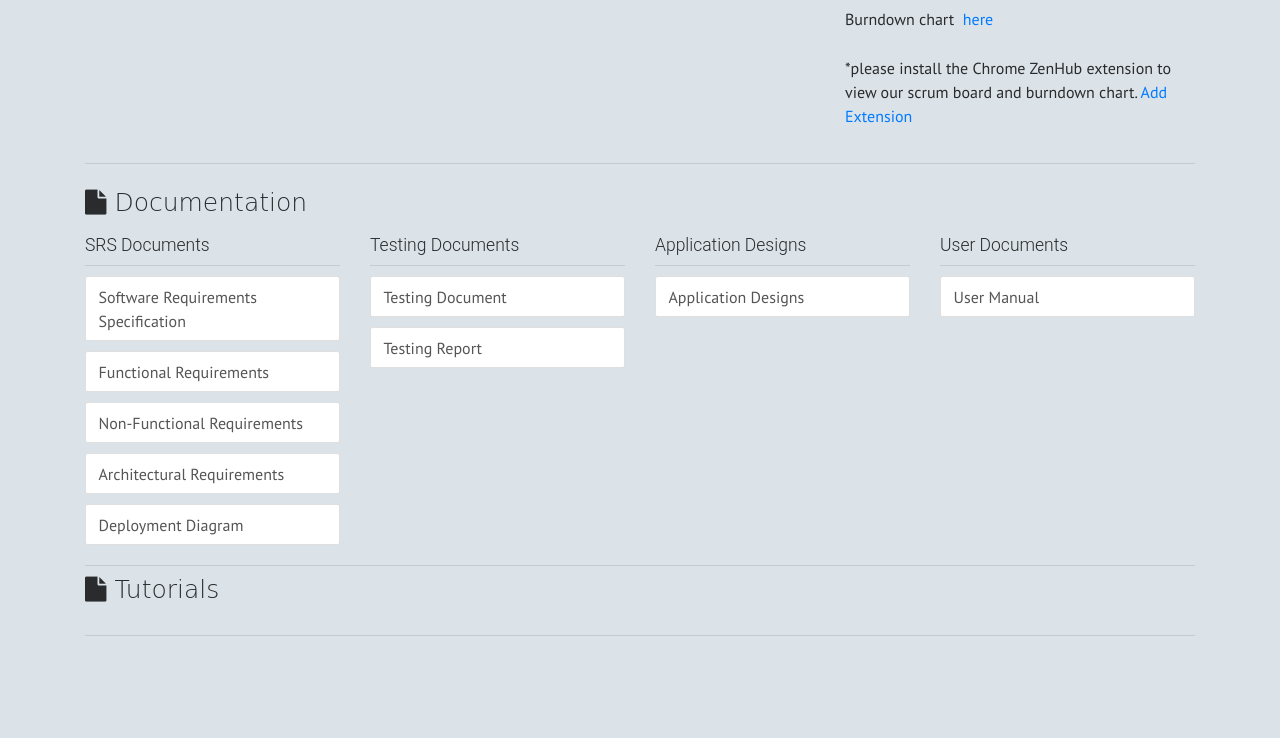
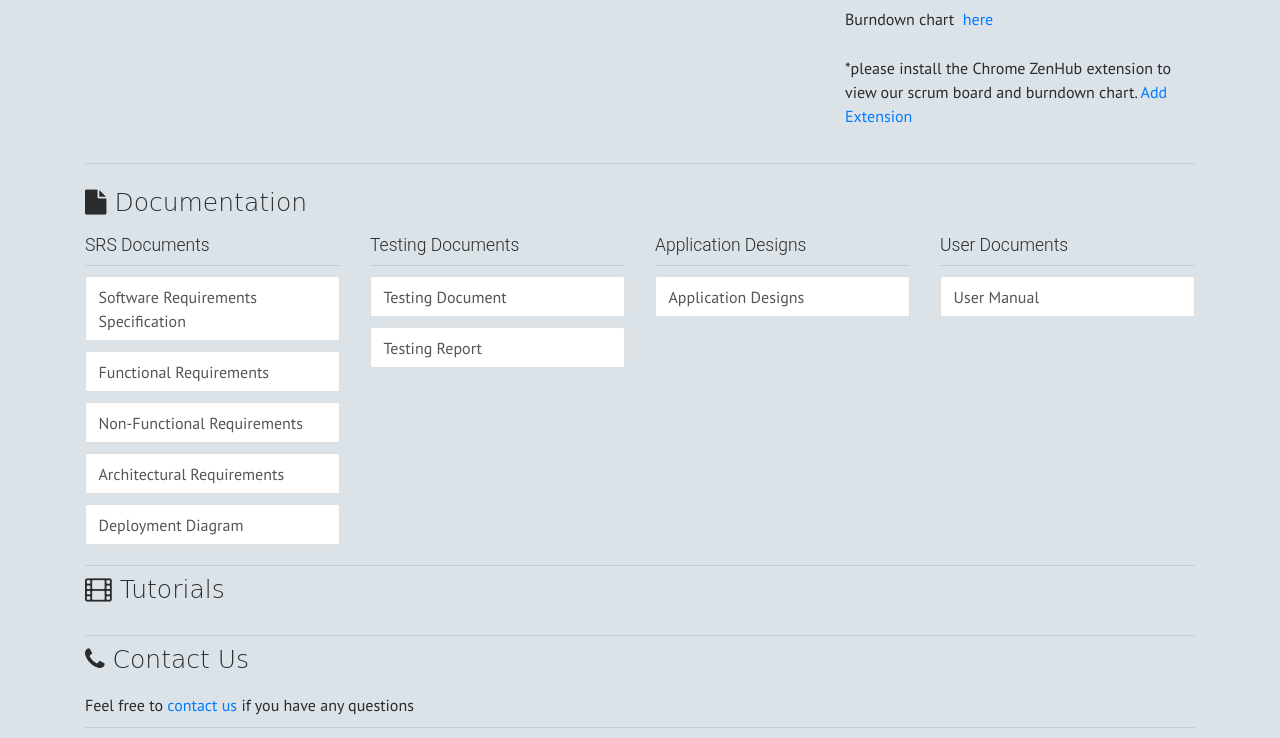
Before and after one commit to Code9Developers/Integration, a plain HTML site: page index.html in a window 1280 px wide. Shown: the part 1838-2576 px from the top of the page. Before the commit the page ends 2484 px from the top, so only its background shows below. Drawn offline with nearby package versions, Linux system fonts and the light colour scheme; a web font is replaced by a local one.

```diff
--- a/index.html
+++ b/index.html
@@ -197,7 +197,7 @@
                 </div>
             </div>
             <hr/>
-            <h1><i class="fa fa-file"></i> Tutorials</h1><br/>
+            <h1><i class="fa fa-film"></i> Tutorials</h1><br/>
             <div class="row">
                 <div class="col-sm-3">
 
@@ -213,6 +213,9 @@
                 </div>
             </div>
             <hr/>
+            <h1><i class="fa fa-phone"></i> Contact Us</h1><br/>
+                <p> Feel free to  <a href="mailto:code9devs@gmail.com"> contact us </a> if you have any questions</p>
+            <hr/>
         </div>
     </body>
 </html>
```
